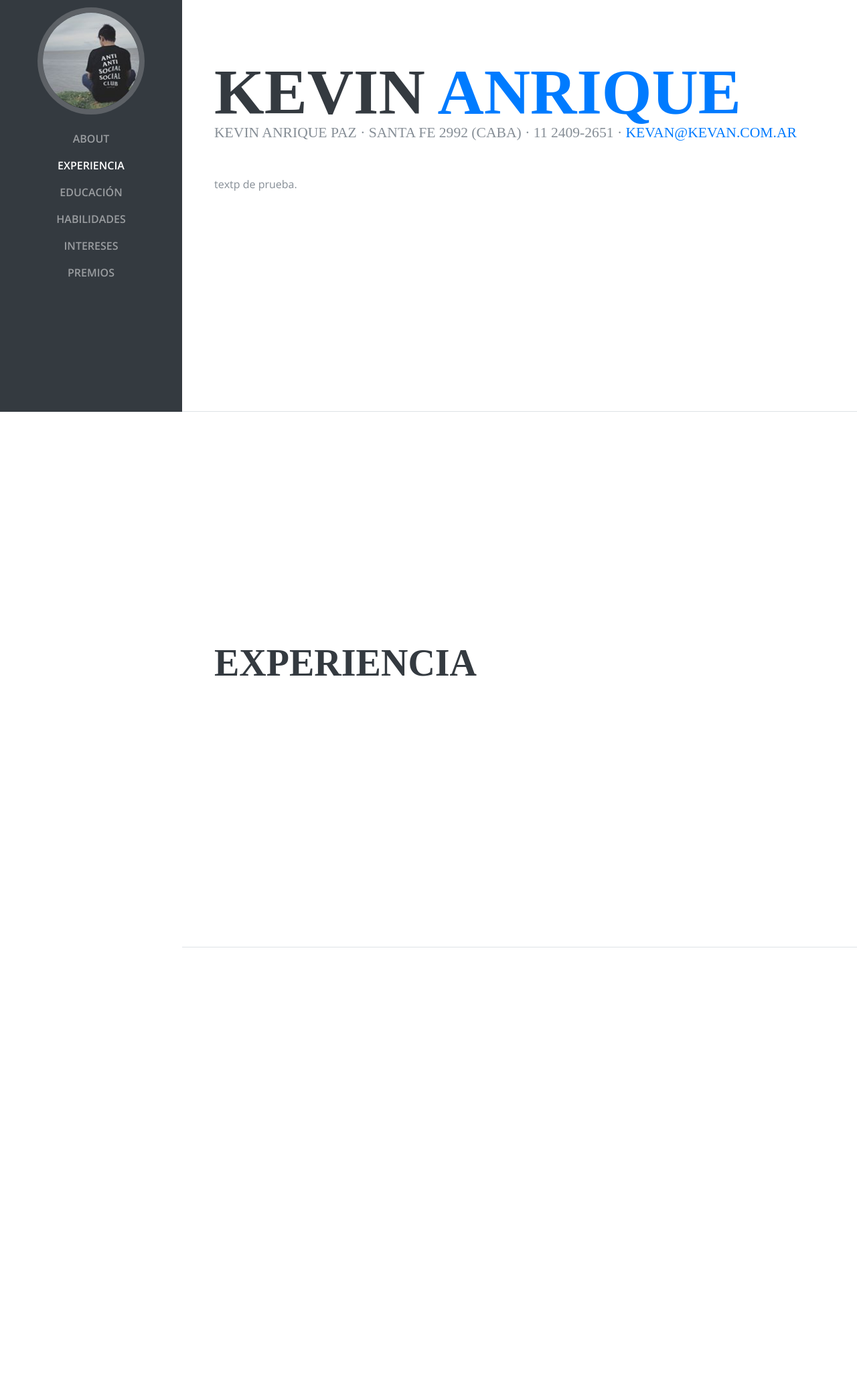
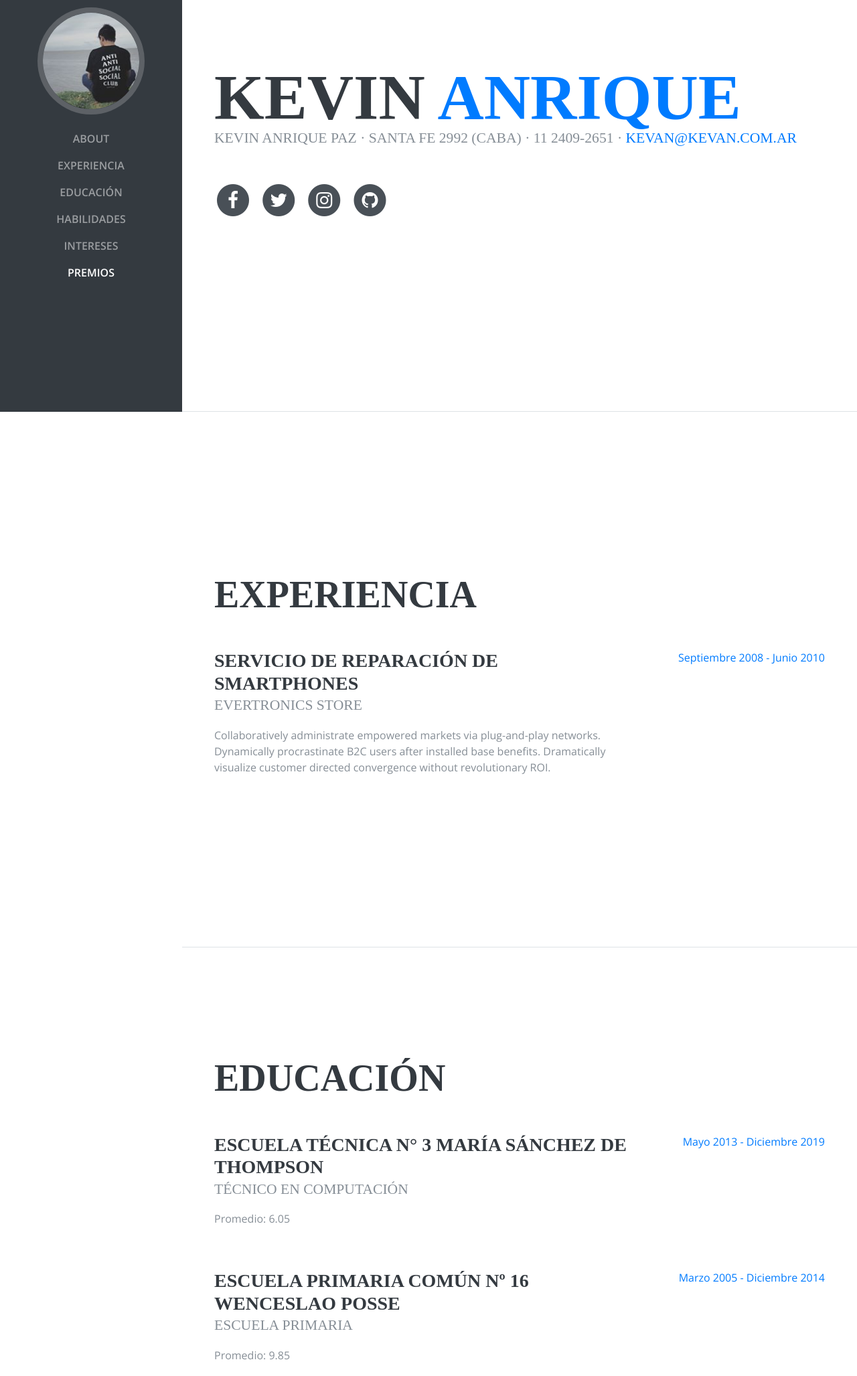
Before and after one commit to kevinanrique/tp2ap, a plain HTML site: page index.html in a window 1280 px wide. Shown: the part 185-2240 px from the top of the page at 67% size. Before the commit the page ends 1600 px from the top, so only its background shows below. Drawn offline with nearby package versions, Linux system fonts and the light colour scheme; a web font is replaced by a local one.

Commit message:
Add files via upload

```diff
--- a/css/resume.css
+++ b/css/resume.css
@@ -44,7 +44,7 @@ h2 {
 }
 
 .list-social-icons a:hover {
-  color: #BD5D38;
+  color: #868e96;
 }
 
 .list-social-icons a .fa-lg {
--- a/index.html
+++ b/index.html
@@ -69,12 +69,11 @@
             <span class="text-primary">Anrique</span>
           </h1>
           <div class="subheading mb-5">Kevin Anrique Paz · Santa fe 2992 (CABA) · 11 2409-2651 ·
-            <a href="mailto:name@email.com">kevan@kevan.com.ar</a>
+            <a href="mailto:kevan@kevan.com.ar">kevan@kevan.com.ar</a>
           </div>
-          <p class="mb-5">textp de prueba.</p>
-          <!--<ul class="list-inline list-social-icons mb-0">
+          <ul class="list-inline list-social-icons mb-0">
             <li class="list-inline-item">
-              <a href="#">
+              <a href="https://www.facebook.com/kevinanrique" target="_blank">
                 <span class="fa-stack fa-lg">
                   <i class="fa fa-circle fa-stack-2x"></i>
                   <i class="fa fa-facebook fa-stack-1x fa-inverse"></i>
@@ -82,7 +81,7 @@
               </a>
             </li>
             <li class="list-inline-item">
-              <a href="#">
+              <a href="https://twitter.com/kevan____" target="_blank">
                 <span class="fa-stack fa-lg">
                   <i class="fa fa-circle fa-stack-2x"></i>
                   <i class="fa fa-twitter fa-stack-1x fa-inverse"></i>
@@ -90,22 +89,22 @@
               </a>
             </li>
             <li class="list-inline-item">
-              <a href="#">
+              <a href="https://www.instagram.com/kevan.jpg/">
                 <span class="fa-stack fa-lg">
                   <i class="fa fa-circle fa-stack-2x"></i>
-                  <i class="fa fa-linkedin fa-stack-1x fa-inverse"></i>
+                  <i class="fa fa-instagram fa-stack-1x fa-inverse"></i>
                 </span>
               </a>
             </li>
             <li class="list-inline-item">
-              <a href="#">
+              <a href="https://github.com/kevinanrique">
                 <span class="fa-stack fa-lg">
                   <i class="fa fa-circle fa-stack-2x"></i>
                   <i class="fa fa-github fa-stack-1x fa-inverse"></i>
                 </span>
               </a>
             </li>
-          </ul>-->
+          </ul>
         </div>
       </section>
 
@@ -144,47 +143,46 @@
             <div class="resume-date text-md-right">
               <span class="text-primary">July 2010 - December 2011</span>
             </div>
-          </div>
+          </div>-->
 
           <div class="resume-item d-flex flex-column flex-md-row">
             <div class="resume-content mr-auto">
-              <h3 class="mb-0">Web Design Intern</h3>
-              <div class="subheading mb-3">Shout! Media Productions</div>
+              <h3 class="mb-0">Servicio de Reparación de Smartphones</h3>
+              <div class="subheading mb-3">Evertronics Store</div>
               <p>Collaboratively administrate empowered markets via plug-and-play networks. Dynamically procrastinate B2C users after installed base benefits. Dramatically visualize customer directed convergence without revolutionary ROI.</p>
             </div>
             <div class="resume-date text-md-right">
-              <span class="text-primary">September 2008 - June 2010</span>
+              <span class="text-primary">Septiembre 2008 - Junio 2010</span>
             </div>
-          </div>-->
+          </div>
 
         </div>
 
       </section>
 
-      <!--<section class="resume-section p-3 p-lg-5 d-flex flex-column" id="education">
+      <section class="resume-section p-3 p-lg-5 d-flex flex-column" id="education">
         <div class="my-auto">
-          <h2 class="mb-5">Education</h2>
+          <h2 class="mb-5">Educación</h2>
 
           <div class="resume-item d-flex flex-column flex-md-row mb-5">
             <div class="resume-content mr-auto">
-              <h3 class="mb-0">University of Colorado Boulder</h3>
-              <div class="subheading mb-3">Bachelor of Science</div>
-              <div>Computer Science - Web Development Track</div>
-              <p>GPA: 3.23</p>
+              <h3 class="mb-0">Escuela Técnica N° 3 María Sánchez de Thompson</h3>
+              <div class="subheading mb-3">Técnico en Computación</div>
+              <p>Promedio: 6.05</p>
             </div>
             <div class="resume-date text-md-right">
-              <span class="text-primary">August 2006 - May 2010</span>
+              <span class="text-primary">Mayo 2013 - Diciembre 2019</span>
             </div>
           </div>
 
           <div class="resume-item d-flex flex-column flex-md-row">
             <div class="resume-content mr-auto">
-              <h3 class="mb-0">James Buchanan High School</h3>
-              <div class="subheading mb-3">Technology Magnet Program</div>
-              <p>GPA: 3.56</p>
+              <h3 class="mb-0">Escuela Primaria Común Nº 16 Wenceslao Posse</h3>
+              <div class="subheading mb-3">Escuela Primaria</div>
+              <p>Promedio: 9.85</p>
             </div>
             <div class="resume-date text-md-right">
-              <span class="text-primary">August 2002 - May 2006</span>
+              <span class="text-primary">Marzo 2005 - Diciembre 2014</span>
             </div>
           </div>
 
@@ -193,9 +191,9 @@
 
       <section class="resume-section p-3 p-lg-5 d-flex flex-column" id="skills">
         <div class="my-auto">
-          <h2 class="mb-5">Skills</h2>
+          <h2 class="mb-5">Habilidades</h2>
 
-          <div class="subheading mb-3">Programming Languages &amp; Tools</div>
+          <div class="subheading mb-3">Lenguajes de Programacion &amp; Heramientas</div>
           <ul class="list-inline list-icons">
             <li class="list-inline-item">
               <i class="devicons devicons-html5"></i>
@@ -252,7 +250,7 @@
 
       <section class="resume-section p-3 p-lg-5 d-flex flex-column" id="interests">
         <div class="my-auto">
-          <h2 class="mb-5">Interests</h2>
+          <h2 class="mb-5">Intereses</h2>
           <p>Apart from being a web developer, I enjoy most of my time being outdoors. In the winter, I am an avid skiier and novice ice climber. During the warmer months here in Colorado, I enjoy mountain biking, free climbing, and kayaking.</p>
           <p class="mb-0">When forced indoors, I follow a number of sci-fi and fantasy genre movies and television shows, I am an aspiring chef, and I spend a large amount of my free time exploring the latest technolgy advancements in the front-end web development world.</p>
         </div>
@@ -260,11 +258,11 @@
 
       <section class="resume-section p-3 p-lg-5 d-flex flex-column" id="awards">
         <div class="my-auto">
-          <h2 class="mb-5">Awards &amp; Certifications</h2>
+          <h2 class="mb-5">Premios &amp; Certificaciones</h2>
           <ul class="fa-ul mb-0">
             <li>
               <i class="fa-li fa fa-trophy text-warning"></i>
-              Google Analytics Certified Developer</li>
+              Certificado de Marketing - Google Certification</li>
             <li>
               <i class="fa-li fa fa-trophy text-warning"></i>
               Mobile Web Specialist - Google Certification</li>
@@ -290,7 +288,7 @@
               3<sup>rd</sup>
               Place - James Buchanan High School - Hackathon 2005</li>
           </ul>
-        </div>-->
+        </div>
       </section>
 
     </div>
```
Also changed, not shown: 1 other file.
